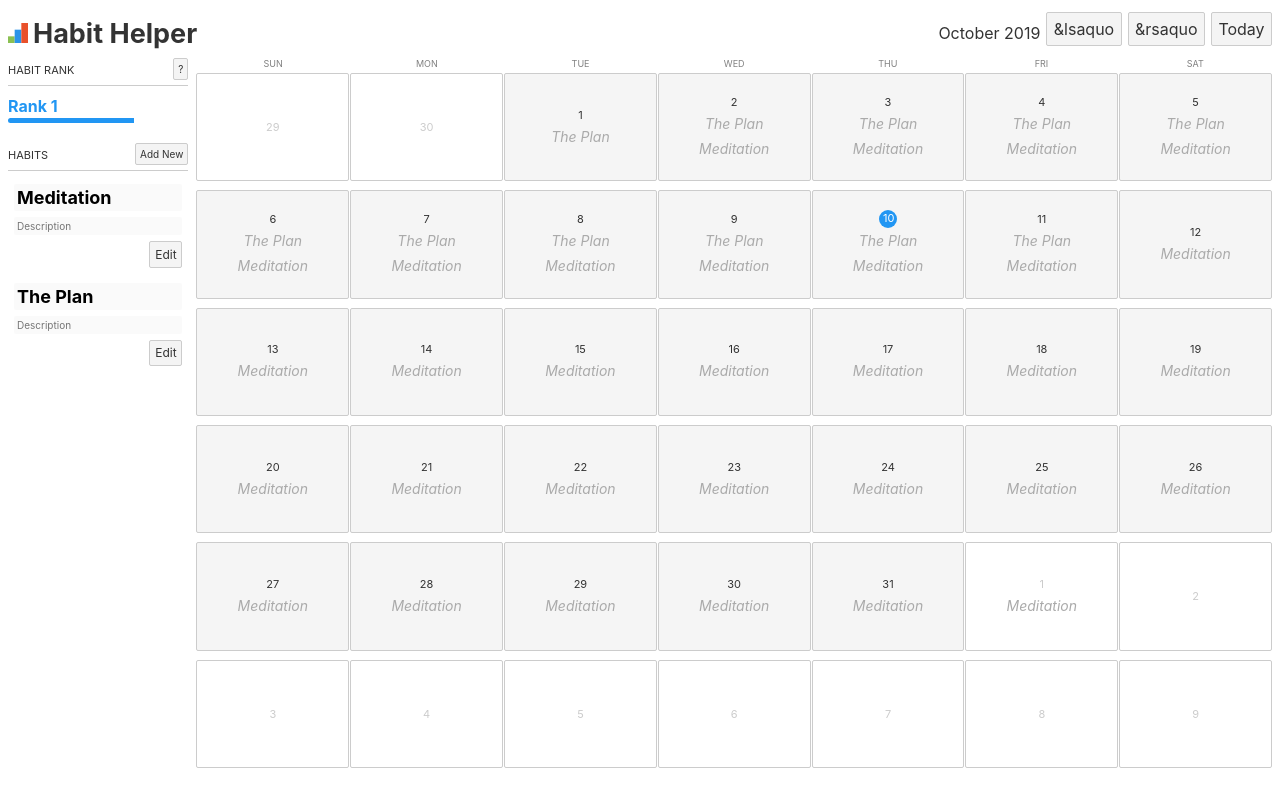
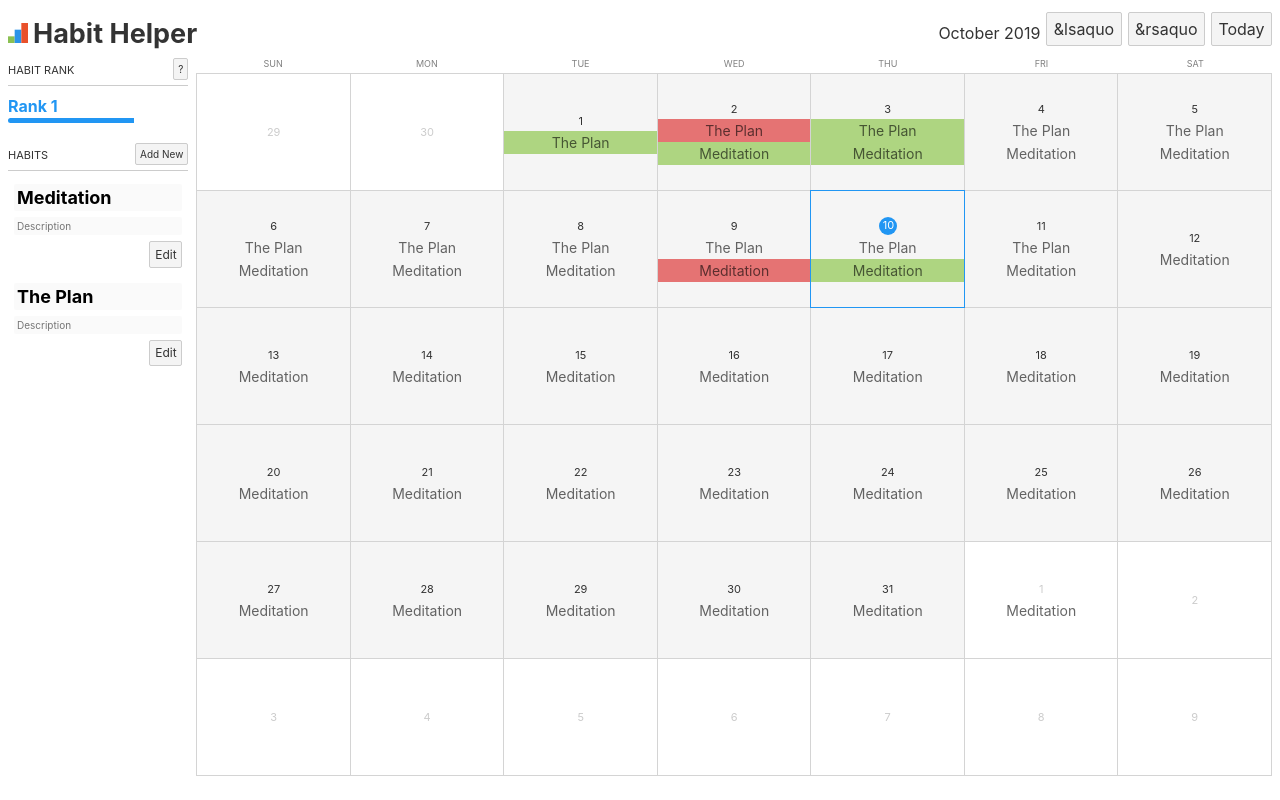
Before and after one commit to pooriajr/hh-svelte, a Svelte app: page / in a window 1280 px wide. Built offline with nearby package versions, Linux system fonts and the light colour scheme.

Commit message:
more interface improvements

```diff
--- a/src/App.svelte
+++ b/src/App.svelte
@@ -330,22 +330,31 @@
         on:click="{() => {activeCell = day.date}}"
         class:active="{day.date === activeCell}"
         disabled="{isAfter(day.date,today)}"
+        autofocus="{isSameDay(day.date,today)}"
       >
         <div class="cell-top-bar">
           <span class="cell-date">{day.date.getDate()}</span>
         </div>
-        {#each day.habits as habit (habit.id)}
+        {#each day.habits as habit (habit.id)} {#if day.date === activeCell}
         <button
-          class="cell-habit"
+          class="cell-habit active"
           on:click="{() => cycleRecord(habit.id, day.fDate)}"
           disabled="{day.date !== activeCell}"
+          class:success="{habit.records[day.fDate] === true}"
+          class:failure="{habit.records[day.fDate] === false}"
+        >
+          {habit.title || '?'}
+        </button>
+        {:else}
+        <div
+          class="cell-habit"
           class:success="{habit.records[day.fDate] === true}"
           class:failure="{habit.records[day.fDate] === false}"
           class:active="{day.date === activeCell}"
         >
           {habit.title || '?'}
-        </button>
-        {/each} {#if day.date === activeCell}
+        </div>
+        {/if} {/each} {#if day.date === activeCell}
         <button class="cell-done" on:click|stopPropagation="{() => {activeCell = ''}}">Done</button>
         {/if}
       </button>
@@ -545,20 +554,31 @@
     grid-template-columns: repeat(7, 1fr);
     grid-template-rows: repeat(6, 1fr);
     grid-gap: 1px;
+    background: #d4d4d4;
+    border: 1px solid #d4d4d4;
   }
 
   .cell {
     background: #f5f5f5;
     overflow: hidden;
-    transition: 0.2s;
+    padding: 0;
+    margin: 0;
+    border: 0;
+    border-radius: 0;
+  }
+  .cell:focus {
+    border: 1px solid #2196f3;
+    margin: -1px;
   }
   .cell.active {
     border: 1px solid #2196f3;
+    margin: 0px;
     z-index: 2;
     border-radius: 3px;
     padding: 5px;
     height: fit-content;
     min-height: 100%;
+    min-width: 80px;
     transform: scale(1.1);
   }
   .cell-done {
@@ -579,25 +599,26 @@
     display: block;
     width: 100%;
     padding: 3px;
-    border-radius: 3px;
     margin-bottom: 2px;
     font-size: 14px;
     transition: 0.2s;
     user-select: none;
     overflow: hidden;
     white-space: nowrap;
+    margin-bottom: 0px;
+    color: rgb(0, 0, 0, 0.6);
   }
   .cell-habit.active {
+    border-radius: 3px;
     margin-bottom: 4px;
     height: 30px;
+    font-size: 12px;
   }
   .cell-habit.success {
-    background: #8bc34a;
-    color: white;
+    background: #aed581;
   }
   .cell-habit.failure {
-    background: #f44336;
-    color: white;
+    background: #e57373;
   }
   .cell-habit:disabled {
     border: none;
@@ -625,4 +646,7 @@
   button {
     cursor: pointer;
   }
+  button:disabled {
+    cursor: default;
+  }
 </style>
```
Also changed, not shown: 1 other file (tests, documents, lock files or other folders).
